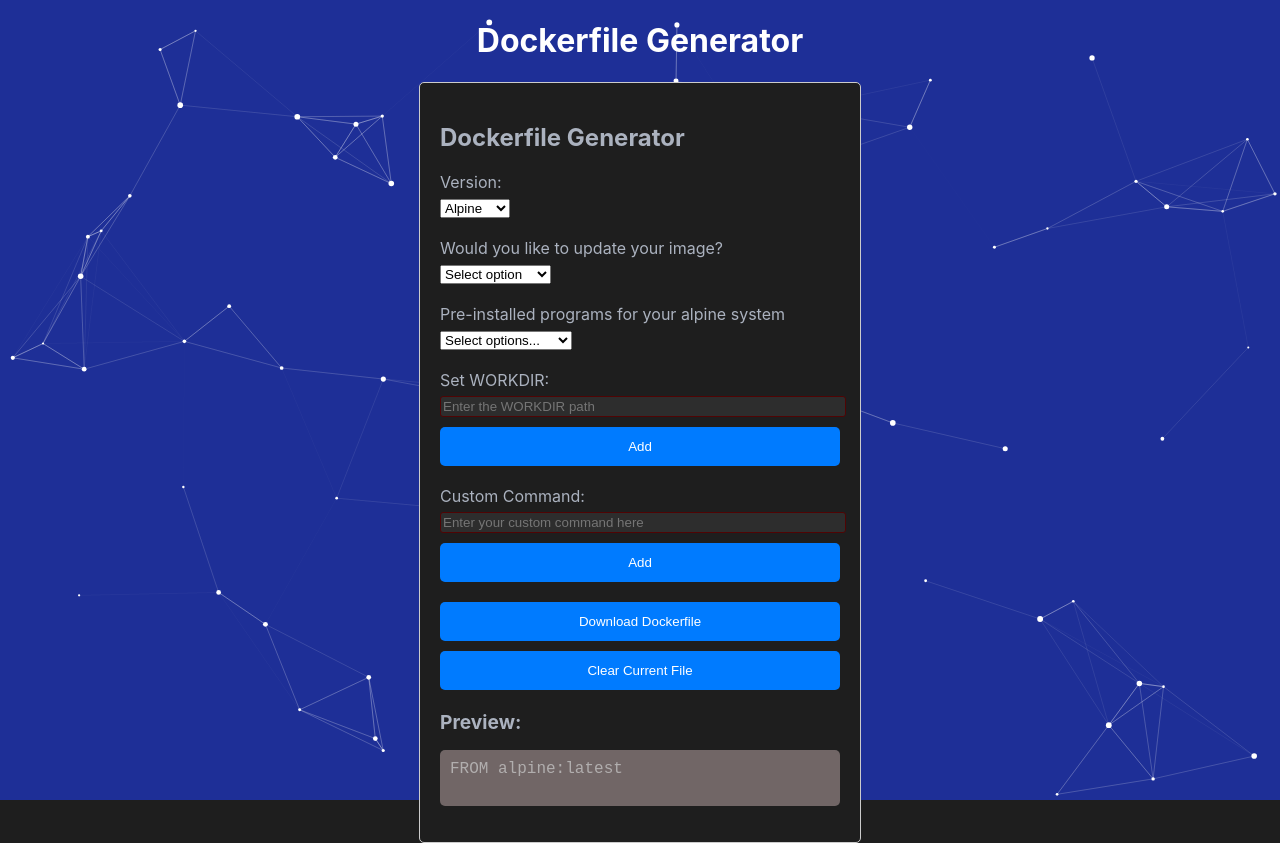
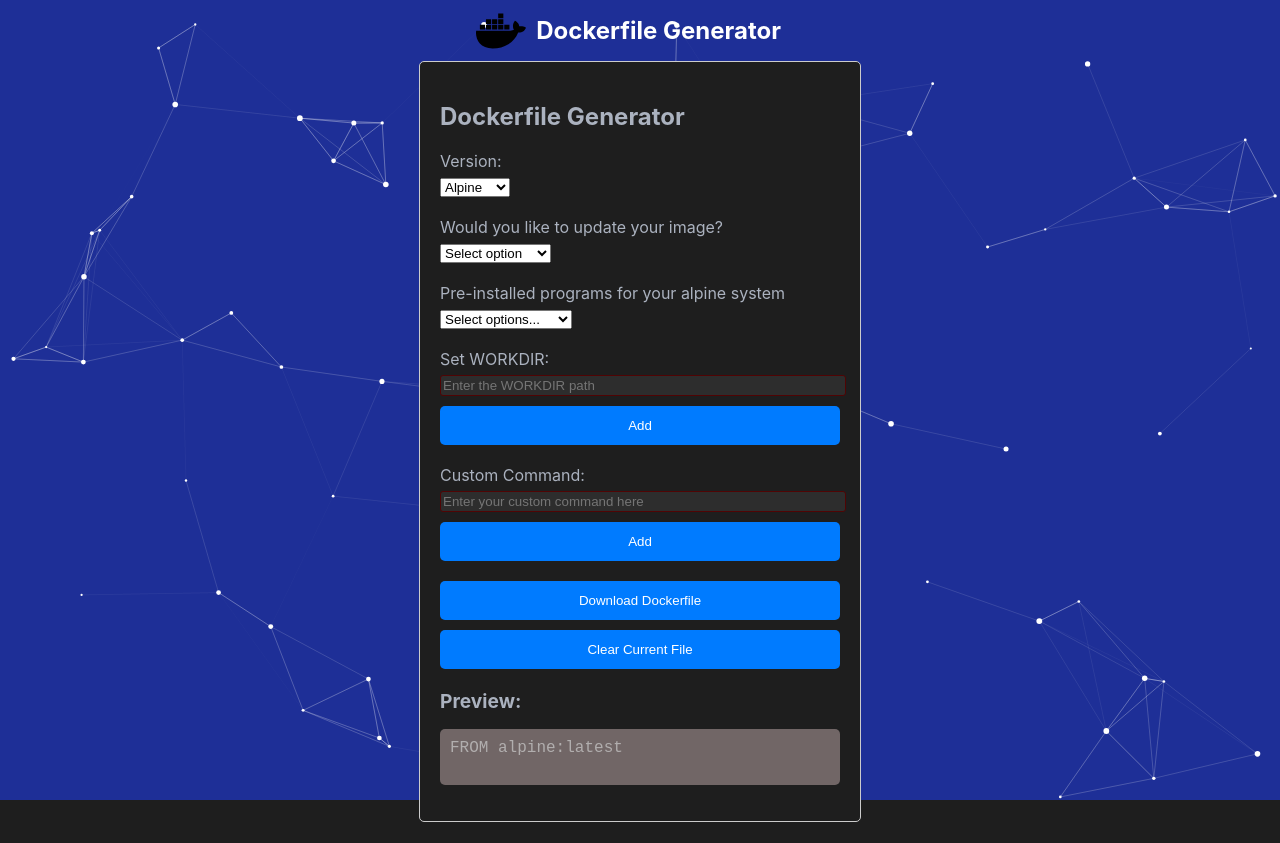
Before and after one commit to tblautenberg/DockerfileWebGen, a React (Create React App) app: page / in a window 1280 px wide. Built offline with nearby package versions, Linux system fonts and the light colour scheme.

Commit message:
Added logo and css

```diff
--- a/src/App.css
+++ b/src/App.css
@@ -6,6 +6,20 @@
   background-color: transparent; /* Set the background color to transparent */
   color: white;
   margin-bottom: 20px; /* Add margin to separate from particles */
+}
+
+.logo-container {
+  display: inline-flex;
+  align-items: center;
+}
+
+.App-logo {
+  height: 40px; /* Adjust the height as needed */
+  margin-right: 10px; /* Add some spacing between the logo and the title */
+}
+
+.App-header h1 {
+  font-size: 24px; /* Adjust the font size of the title */
 }
 
 
--- a/src/App.js
+++ b/src/App.js
@@ -1,19 +1,25 @@
 import React from 'react';
 import DockerfileGenerator from './DockerfileGenerator';
 import ParticlesComponent from './components/particles';
+import dockerLogo from './Images/docker.svg';
+
 import './App.css';
 
 function App() {
   return (
 <div className="App">
   <header className="App-header">
-        <h1>Dockerfile Generator</h1>
+    <div className="logo-container">
+      <img src={dockerLogo} className="App-logo" alt="Docker Logo" />
+      <h1> Dockerfile Generator &nbsp; &nbsp;</h1>
+    </div>
+    <DockerfileGenerator className="dockerfile-generator" />
   </header>
   <div className="container">
-        <DockerfileGenerator className="dockerfile-generator" />
     <ParticlesComponent id="particles" />
   </div>
 </div>
+
   );
 }
 
```
Also changed, not shown: src/Images/docker-original-wordmark.svg (added), src/Images/docker.svg (added). Lines whose indentation alone changed are shown as unchanged.
